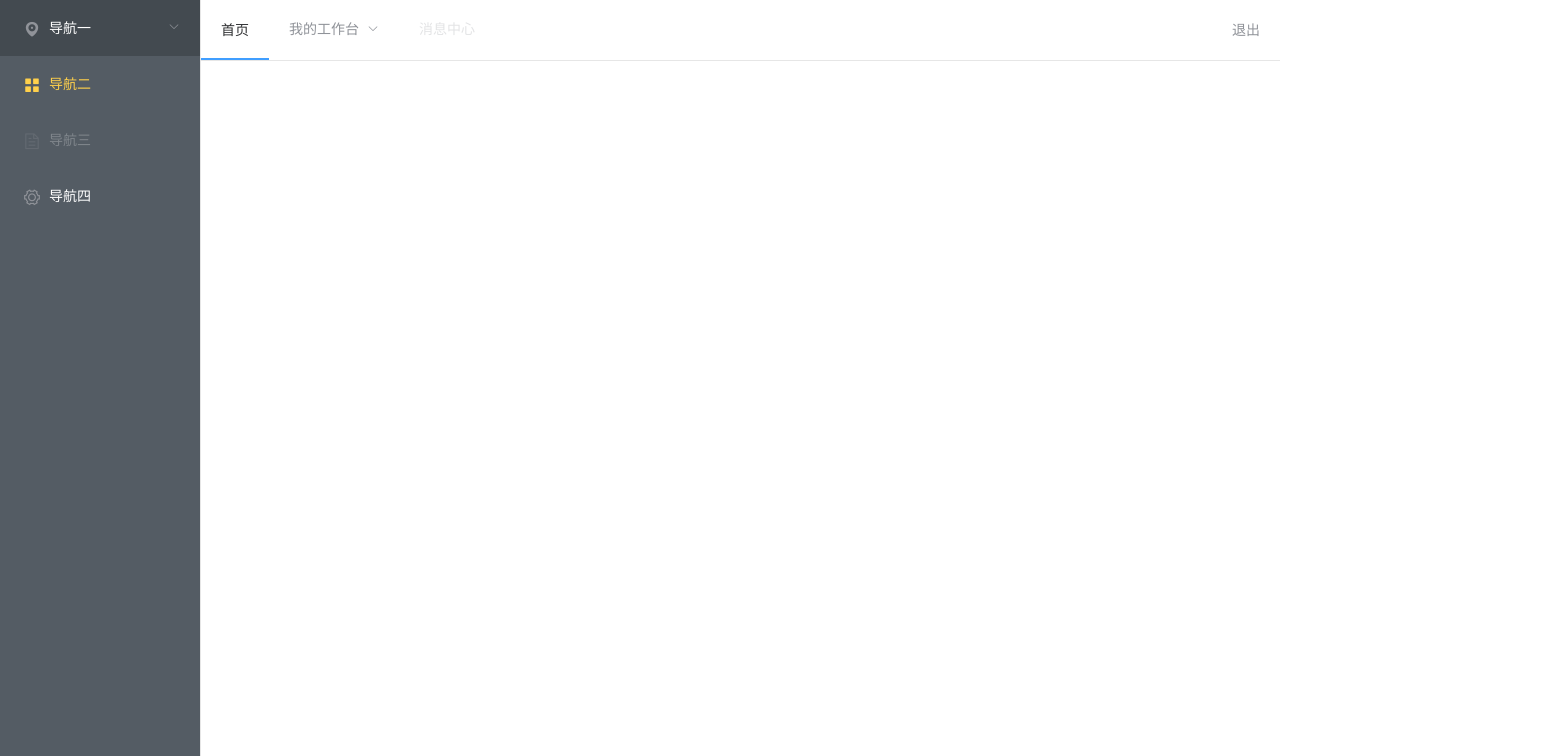
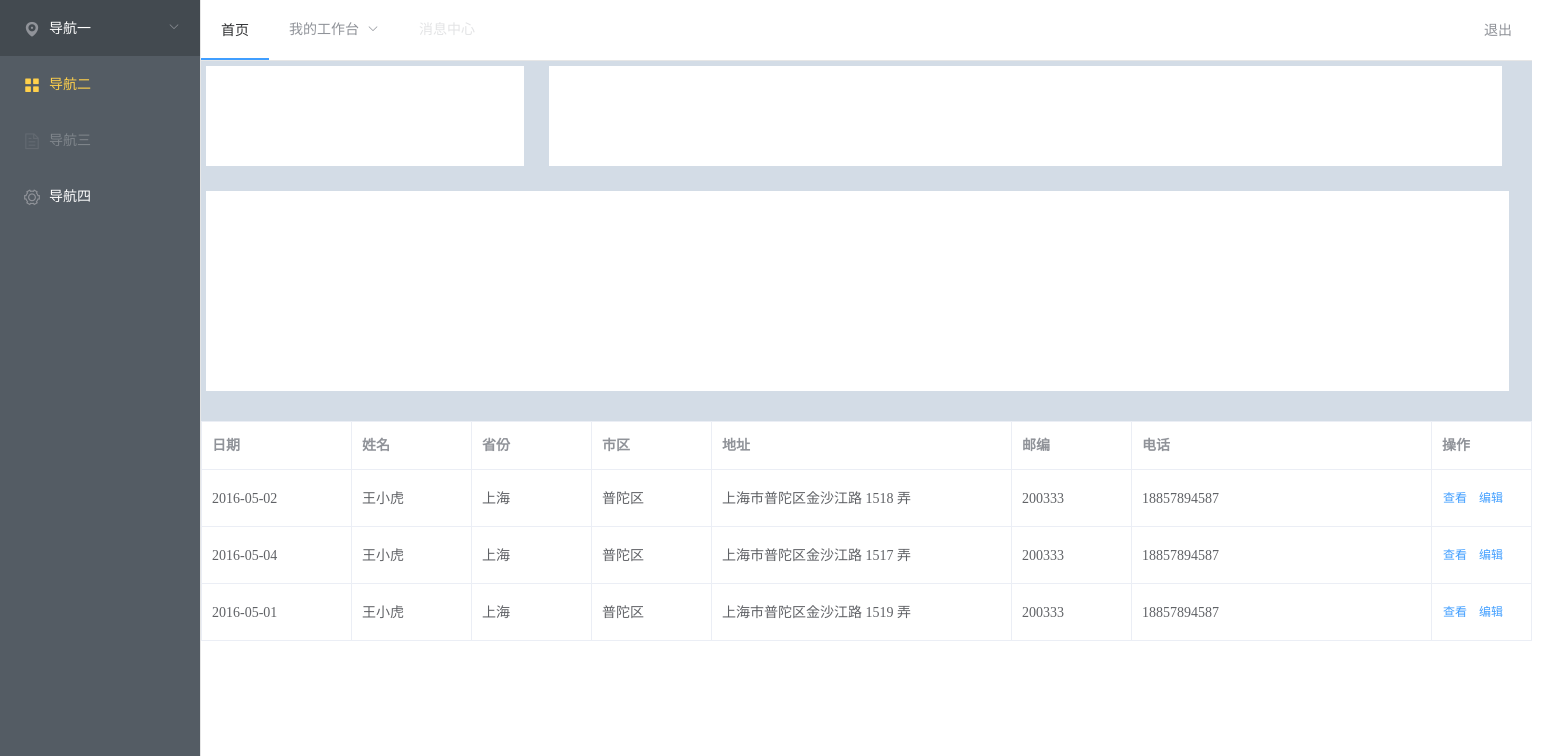
Before and after one commit to tyttpe/vue-router-management, a Vue app: page /index in a window 1280 px wide. Shown: the top 756 px of the page, 1542 px wide, since content can reach past the window. Built offline with nearby package versions, Linux system fonts and the light colour scheme.

Commit message:
add Index message

```diff
--- a/src/components/Index.vue
+++ b/src/components/Index.vue
@@ -1,11 +1,155 @@
-<<template>
+<template >
     <div class="contant">
-
+<el-row :gutter="20">
+  <el-col :span="6"><div class="grid-content bg-purple">
+  <!-- <img src="../assets/tx.jpg"> -->
+  </div></el-col>
+  <el-col :span="6"><div class="grid-content1 bg-purple"></div></el-col>
+</el-row>
+<el-row :gutter="20">
+  <el-col :span="6"><div class="grid-content2 bg-purple"></div></el-col>
+</el-row>
+<div>
+	  <el-table
+	    :data="tableData"
+	    border
+	    style="width: 100%">
+	    <el-table-column
+	      fixed
+	      prop="date"
+	      label="日期"
+	      width="150">
+	    </el-table-column>
+	    <el-table-column
+	      prop="name"
+	      label="姓名"
+	      width="120">
+	    </el-table-column>
+	    <el-table-column
+	      prop="province"
+	      label="省份"
+	      width="120">
+	    </el-table-column>
+	    <el-table-column
+	      prop="city"
+	      label="市区"
+	      width="120">
+	    </el-table-column>
+	    <el-table-column
+	      prop="address"
+	      label="地址"
+	      width="300">
+	    </el-table-column>
+	    <el-table-column
+	      prop="zip"
+	      label="邮编"
+	      width="120">
+	    </el-table-column>
+		<el-table-column
+		  prop="ph"
+		  label="电话"
+		  width="300">
+		</el-table-column>
+	    <el-table-column
+	      fixed="right"
+	      label="操作"
+	      width="100">
+	      <template slot-scope="scope">
+	        <el-button @click="handleClick(scope.row)" type="text" size="small">查看</el-button>
+	        <el-button type="text" size="small">编辑</el-button>
+	      </template>
+	    </el-table-column>
+	  </el-table>
+	  </div>
     </div>
 </template>
 
+<script>
+  export default {
+    methods: {
+      handleClick(row) {
+        console.log(row);
+      }
+    },
+
+    data() {
+      return {
+        tableData: [{
+          date: '2016-05-02',
+          name: '王小虎',
+          province: '上海',
+          city: '普陀区',
+          address: '上海市普陀区金沙江路 1518 弄',
+          zip: 200333,
+		  ph:18857894587
+        }, {
+          date: '2016-05-04',
+          name: '王小虎',
+          province: '上海',
+          city: '普陀区',
+          address: '上海市普陀区金沙江路 1517 弄',
+          zip: 200333,
+		  ph:18857894587
+        }, {
+          date: '2016-05-01',
+          name: '王小虎',
+          province: '上海',
+          city: '普陀区',
+          address: '上海市普陀区金沙江路 1519 弄',
+          zip: 200333,
+		  ph:18857894587
+        }]
+      }
+    }
+  }
+</script>
 <style scoped>
-.content {
-    background: #000;
+.contant {
+    background: #d3dce6;
 }
+.el-row {
+    margin-bottom: 20px;
+    &:last-child {
+      margin-bottom: 0;
+    }
+  }
+  .el-col {
+	  margin-top: 5px;
+	  margin-left: 5px;
+    border-radius: 4px;
+  }
+  .grid-content img{
+	  margin-left: 20px;
+	  margin-top: 5px;
+	  width: 100px;
+	  height: 100px;
+  }
+  .bg-purple-dark {
+    background: #99a9bf;
+  }
+  .bg-purple {
+    background: white;
+  }
+  .bg-purple-light {
+    background: #e5e9f2;
+  }
+  .grid-content {
+
+    min-height: 100px;
+  }
+   .grid-content1 {
+
+	min-width: 300%;
+    min-height: 100px;
+  }
+   .grid-content2 {
+
+  	min-width: 410%;
+    min-height: 200px;
+	margin-bottom: 10px;
+  }
+  .row-bg {
+    padding: 10px 0;
+    background-color: #f9fafc;
+  }
 </style>
```
Also changed, not shown: src/assets/tx.jpg (added).
